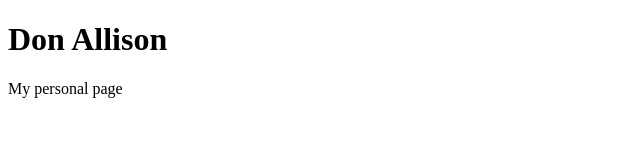
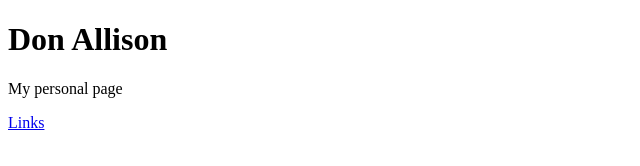
Before and after one commit to donallison/donallison.github.io, a plain HTML site: page index.html in a window 1280 px wide. Shown: the full height of the page, 0-640 px from the left. Drawn offline with Linux system fonts and the light colour scheme.

Commit message:
Update index.html

```diff
--- a/index.html
+++ b/index.html
@@ -3,5 +3,6 @@
 <body>
 <h1>Don Allison</h1>
 <p>My personal page</p>
+  <a href="https://donallison.github.io/links.html">Links</a>
 </body>
 </html>
```
